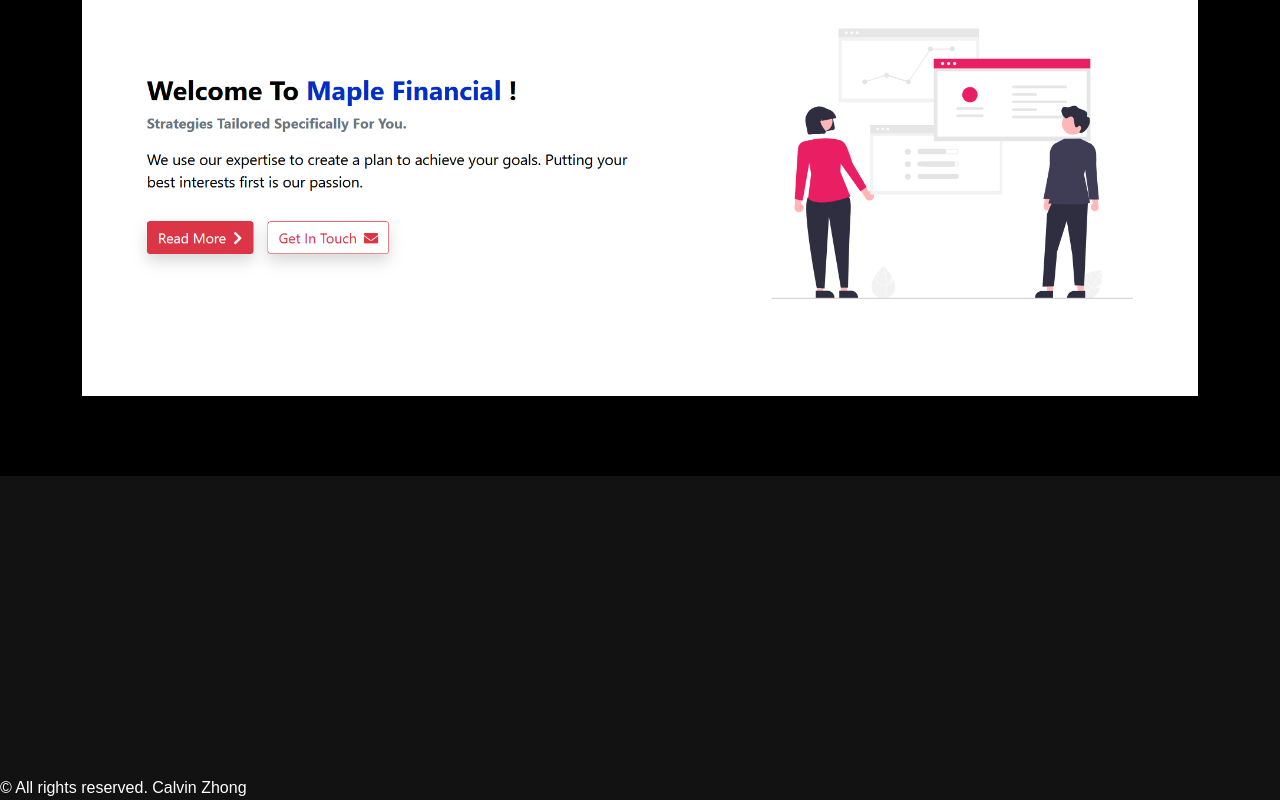
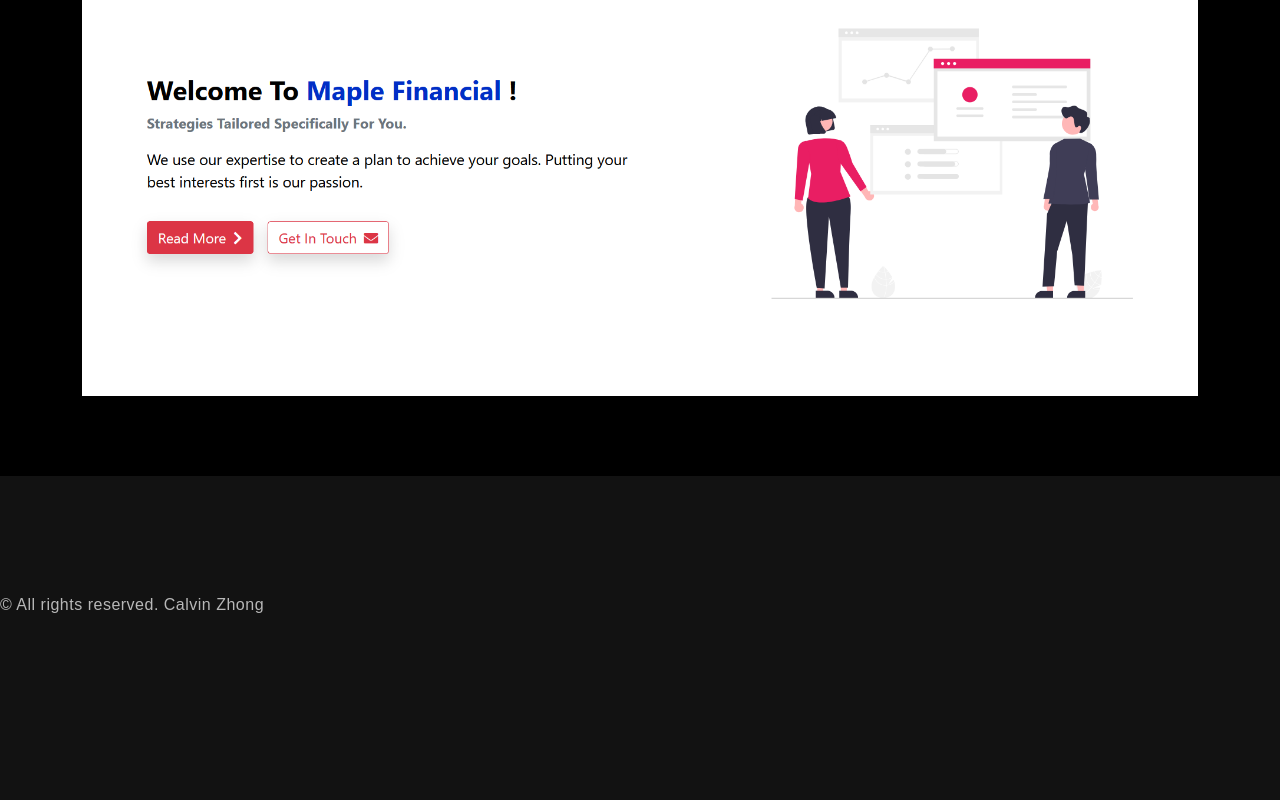
Before and after one commit to calvinflzhong/Personal-Site, a React (Create React App) app: page / in a window 1280 px wide. Shown: the part 1750-2550 px from the top of the page. After the commit the page ends 2380 px from the top, so only its background shows below. Built offline with nearby package versions, Linux system fonts and the light colour scheme.

Commit message:
footer change

```diff
--- a/src/App.css
+++ b/src/App.css
@@ -546,7 +546,7 @@ nav.navbar .navbar-toggler[aria-expanded='true'] .navbar-toggler-icon {
 
 /************* Footer Css *************/
 .footer {
-  padding: 300px 0 0px 0;
+  padding: 100px 0 0px 0;
 }
 
 .footer p {
--- a/src/components/Footer.js
+++ b/src/components/Footer.js
@@ -5,6 +5,8 @@ import React from 'react';
 
 export const Footer = () => {
   return (
-    <footer className='footer'>© All rights reserved. Calvin Zhong</footer>
+    <footer className='footer'>
+      <p>© All rights reserved. Calvin Zhong</p>
+    </footer>
   );
 };
```
